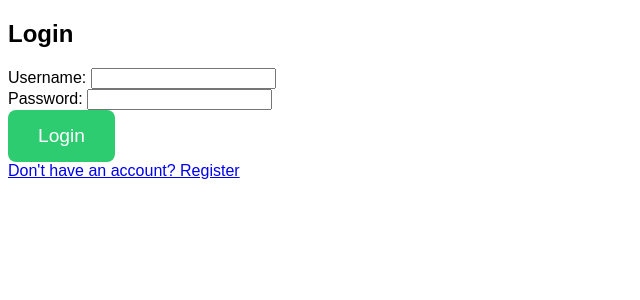
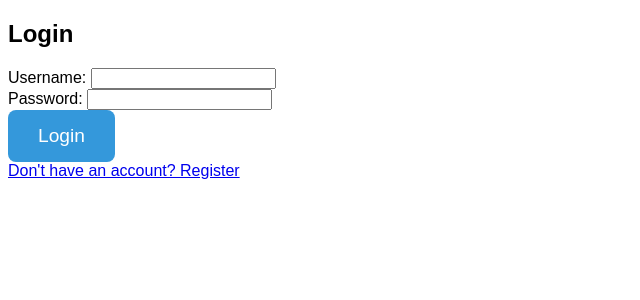
Before and after one commit to maggie197/Posty, a Flask app: page / in a window 1280 px wide, with the pointer over the restyled element. Shown: the top 300 px of the page, without its empty margins (0-640 px from the left). Run offline with Flask 3, Linux system fonts and the light colour scheme.

Commit message:
Changed button style

```diff
--- a/static/style.css
+++ b/static/style.css
@@ -7,10 +7,6 @@ button {
     border-radius: 8px;
     cursor: pointer;
     transition: background-color 0.3s ease;
-}
-
-button:hover {
-    background-color: #2ecc71;
 }
 
 /* Style the Navigation Bar */
```
